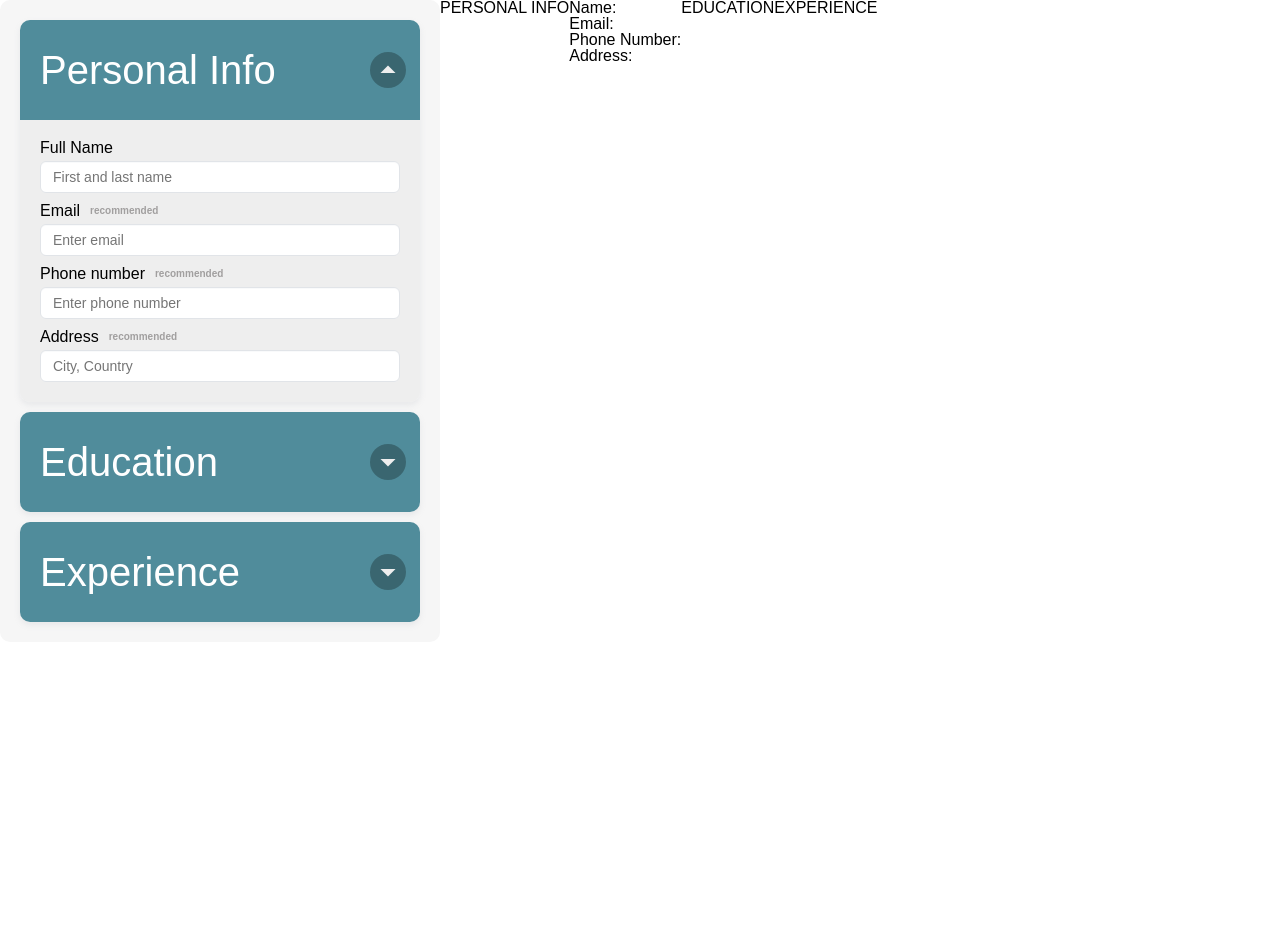
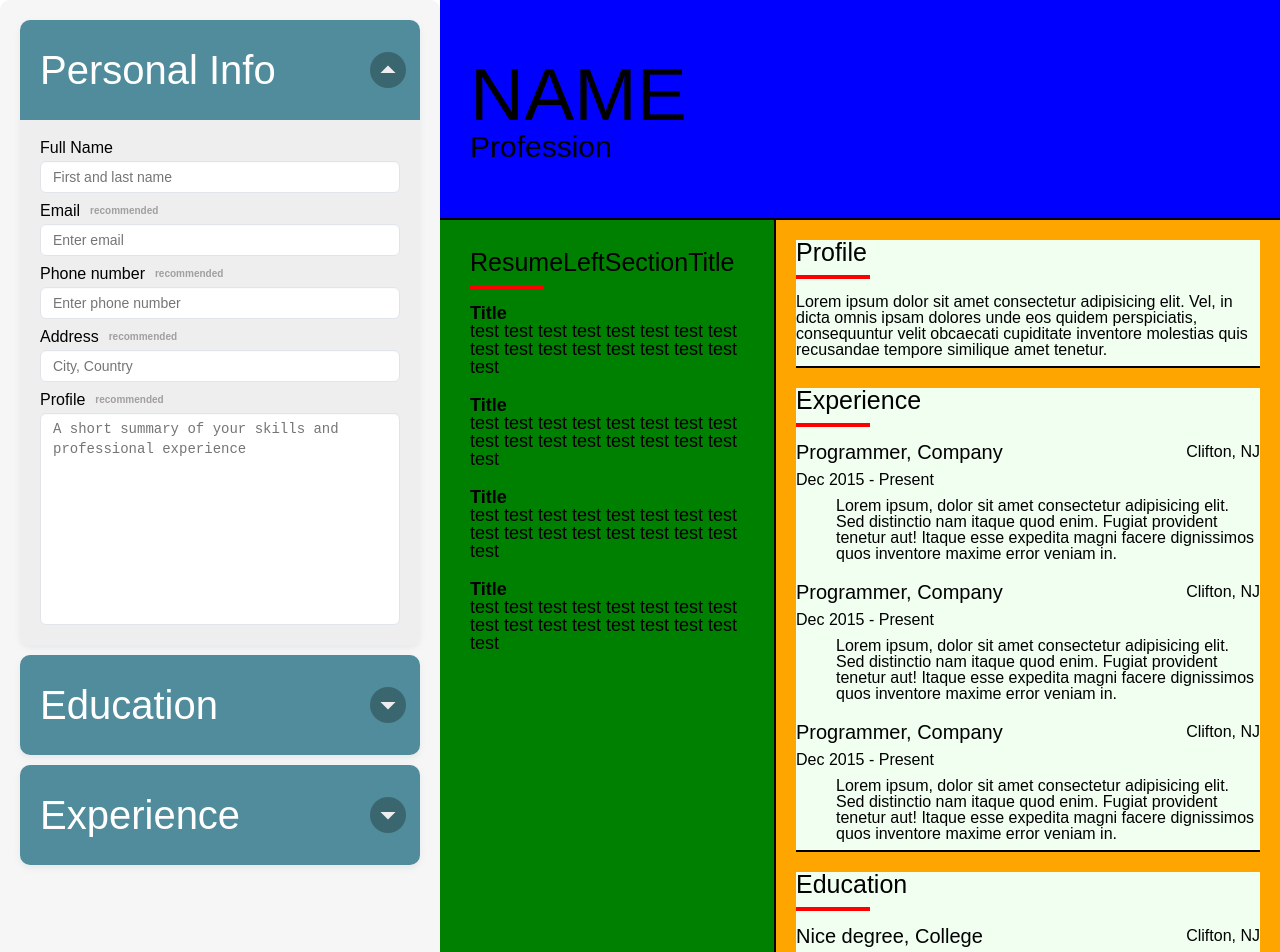
Before and after one commit to darwin-dev-diaz/odin-cv-application, a React (Vite) app: page / in a window 1280 px wide. Shown: the top 952 px of the page. Before the commit the page ends 800 px from the top, so only its background shows below. Built offline with nearby package versions, Linux system fonts and the light colour scheme.

Commit message:
Complete basic HTML mock up of Resume

```diff
--- a/src/components/App.jsx
+++ b/src/components/App.jsx
@@ -11,6 +11,7 @@ export default function App() {
       email: "",
       phoneNumber: "",
       address: "",
+      profile: "",
     },
     educationArr: [{ filled: false }, { filled: false }, { filled: false }],
     experienceArr: [{ filled: false }, { filled: false }, { filled: false }],
--- a/src/components/CV.jsx
+++ b/src/components/CV.jsx
@@ -1,13 +1,131 @@
 import PersonalInfoDisplay from "./PersonalInfo/PeronsalInfoDisplay";
 import EducationDisplay from "./Education/EducationDisplay";
 import ExperienceDisplay from "./Experience/ExperienceDisplay";
+import "../styles/CV.css";
 
-export default function CV({data}) {
+export default function CV({ data }) {
   return (
-    <>
-      <PersonalInfoDisplay data={data} />
+    <div className="resume">
+      <div className="resume-header">
+        <h1 className="name">NAME</h1>
+        <h3 className="profession">Profession</h3>
+      </div>
+      <div className="resume-left">
+        <div className="resume-left-section">
+          <div className="resume-left-section-title">
+            ResumeLeftSectionTitle
+          </div>
+          <hr className="line"></hr>
+          <div className="resume-left-subsection">
+            <div className="resume-left-subsection-title">Title</div>
+            <div className="resume-left-subsection-text">
+              test test test test test test test test test test test test test
+              test test test test
+            </div>
+          </div>
+          <div className="resume-left-subsection">
+            <div className="resume-left-subsection-title">Title</div>
+            <div className="resume-left-subsection-text">
+              test test test test test test test test test test test test test
+              test test test test
+            </div>
+          </div>
+          <div className="resume-left-subsection">
+            <div className="resume-left-subsection-title">Title</div>
+            <div className="resume-left-subsection-text">
+              test test test test test test test test test test test test test
+              test test test test
+            </div>
+          </div>
+          <div className="resume-left-subsection">
+            <div className="resume-left-subsection-title">Title</div>
+            <div className="resume-left-subsection-text">
+              test test test test test test test test test test test test test
+              test test test test
+            </div>
+          </div>
+        </div>
+      </div>
+      <div className="resume-right">
+        <div className="resume-right-section profile">
+          <div className="resume-right-section-title">Profile</div>
+          <hr className="line" />
+          <div className="resume-right-subsection">
+            Lorem ipsum dolor sit amet consectetur adipisicing elit. Vel, in
+            dicta omnis ipsam dolores unde eos quidem perspiciatis, consequuntur
+            velit obcaecati cupiditate inventore molestias quis recusandae
+            tempore similique amet tenetur.
+          </div>
+          <hr className="resume-right-section-line" />
+        </div>
+
+
+        {/* Experience */}
+        <div className="resume-right-section experience">
+          <div className="resume-right-section-title">Experience</div>
+          <hr className="line" />
+          <div className="resume-right-subsection experience">
+            <div className="experience-container">
+              <div className="experience-top-line">
+                <div className="experience-title">Programmer, Company</div>
+                <div className="experience-location">Clifton, NJ</div>
+              </div>
+              <div className="experience-date">Dec 2015 - Present</div>
+              <div className="experience-description">
+                Lorem ipsum, dolor sit amet consectetur adipisicing elit. Sed
+                distinctio nam itaque quod enim. Fugiat provident tenetur aut!
+                Itaque esse expedita magni facere dignissimos quos inventore
+                maxime error veniam in.
+              </div>
+            </div>
+            <div className="experience-container">
+              <div className="experience-top-line">
+                <div className="experience-title">Programmer, Company</div>
+                <div className="experience-location">Clifton, NJ</div>
+              </div>
+              <div className="experience-date">Dec 2015 - Present</div>
+              <div className="experience-description">
+                Lorem ipsum, dolor sit amet consectetur adipisicing elit. Sed
+                distinctio nam itaque quod enim. Fugiat provident tenetur aut!
+                Itaque esse expedita magni facere dignissimos quos inventore
+                maxime error veniam in.
+              </div>
+            </div>
+            <div className="experience-container">
+              <div className="experience-top-line">
+                <div className="experience-title">Programmer, Company</div>
+                <div className="experience-location">Clifton, NJ</div>
+              </div>
+              <div className="experience-date">Dec 2015 - Present</div>
+              <div className="experience-description">
+                Lorem ipsum, dolor sit amet consectetur adipisicing elit. Sed
+                distinctio nam itaque quod enim. Fugiat provident tenetur aut!
+                Itaque esse expedita magni facere dignissimos quos inventore
+                maxime error veniam in.
+              </div>
+            </div>
+          </div>
+          <hr className="resume-right-section-line" />
+        </div>
+
+        {/* Education */}
+        <div className="resume-right-section education">
+          <div className="resume-right-section-title">Education</div>
+          <hr className="line" />
+          <div className="resume-right-subsection education">
+            <div className="education-container">
+              <div className="education-top-line">
+                <div className="education-title">Nice degree, College</div>
+                <div className="education-location">Clifton, NJ</div>
+              </div>
+              <div className="education-date">Dec 2015 - Dec 2019</div>
+            </div>
+          </div>
+        </div>
+      </div>
+      {/* <PersonalInfoDisplay data={data} />
       <EducationDisplay data={data}/>
-      <ExperienceDisplay data={data}/>
-    </>
+      <ExperienceDisplay data={data}/> */}
+    </div>
   );
 }
--- a/src/components/PersonalInfo/PeronsalInfoDisplay.jsx
+++ b/src/components/PersonalInfo/PeronsalInfoDisplay.jsx
@@ -8,6 +8,7 @@ export default function PersonalInfoDisplay({ data }) {
         <h1>Email: {data.personalInfo.email}</h1>
         <h1>Phone Number: {data.personalInfo.phoneNumber}</h1>
         <h1>Address: {data.personalInfo.address}</h1>
+        <h1>Profile: {data.personalInfo.profile}</h1>
       </div>
     </>
   );
--- a/src/components/PersonalInfo/PersonalInfoField.jsx
+++ b/src/components/PersonalInfo/PersonalInfoField.jsx
@@ -69,6 +69,20 @@ export default function PersonalInfoField({ data, updateData }) {
           {...setChangeAndValue("address")}
         ></input>
       </div>
+      <div className="input-group">
+        <label htmlFor="profile">
+          <span className="label-text">Profile</span>
+          <span className="recommended-text">recommended</span>
+        </label>
+        <textarea
+          type="text"
+          rows={10}
+          id="address"
+          placeholder="A short summary of your skills and professional experience"
+          data-key="address"
+          {...setChangeAndValue("profile")}
+        ></textarea>
+      </div>
     </form>
   );
 }
--- /dev/null
+++ b/src/styles/CV.css
@@ -0,0 +1,133 @@
+.resume {
+  display: grid;
+  grid-template-columns: 40% 60%;
+  grid-template-rows: 20% 80%;
+  height: 1100px;
+  width: 850px;
+  /* grid-template-columns: ; */
+  background-color: red;
+}
+
+.resume-header {
+  background-color: blue;
+  grid-column-start: 1;
+  grid-column-end: 3;
+  display: flex;
+  padding-left: 30px;
+  align-items: start;
+  justify-content: center;
+  flex-direction: column;
+  border-bottom: 2px black solid;
+}
+.name {
+  font-size: 75px;
+}
+.profession {
+  font-size: 30px;
+}
+
+.resume-left {
+  background-color: green;
+  padding: 30px;
+  border-right: 2px black solid;
+}
+.resume-left-section {
+  font-size: 20px;
+  display: flex;
+  flex-direction: column;
+  align-items: start;
+}
+
+.line {
+  border: 2px solid red;
+  width: 70px;
+  display: flex;
+  margin: 10px 0px 15px 0px;
+}
+
+.resume-left-section-title {
+  font-size: 25px;
+}
+.resume-left-subsection {
+  width: 100%;
+  overflow: auto;
+  margin-bottom: 20px;
+  font-size: 18px;
+}
+.resume-left-subsection-title {
+  font-size: 18px;
+  font-weight: bold;
+}
+.resume-right {
+  background-color: orange;
+  padding: 20px;
+}
+
+.resume-right-section {
+  background-color: honeydew;
+  width: 100%;
+  /* height: 200px; */
+  margin-bottom: 20px;
+}
+
+.resume-right-section-title {
+  font-size: 25px;
+}
+
+.resume-right-section-line {
+  border: 1px solid black;
+}
+
+.resume-right-subsection.experience{
+    display: flex;
+    flex-direction: column;
+    gap: 20px;
+}
+
+.experience-container{
+    display: flex;
+    flex-direction: column;
+    gap: 10px;
+}
+
+.experience-top-line{
+    display: flex;
+    justify-content: space-between;
+    align-items: center;
+}
+
+.experience-title{
+    font-size: 20px;
+}
+
+.experience-description{
+    padding-left: 40px;
+}
+
+.resume-right-subsection.education{
+    display: flex;
+    flex-direction: column;
+    gap: 20px;
+}
+
+.education-container{
+    display: flex;
+    flex-direction: column;
+    gap: 10px;
+}
+
+.education-top-line{
+    display: flex;
+    justify-content: space-between;
+    align-items: center;
+}
+
+.education-title{
+    font-size: 20px;
+}
+
+.resume-right-subsection.education{
+    display: flex;
+    flex-direction: column;
+    gap: 20px;
+}
```
